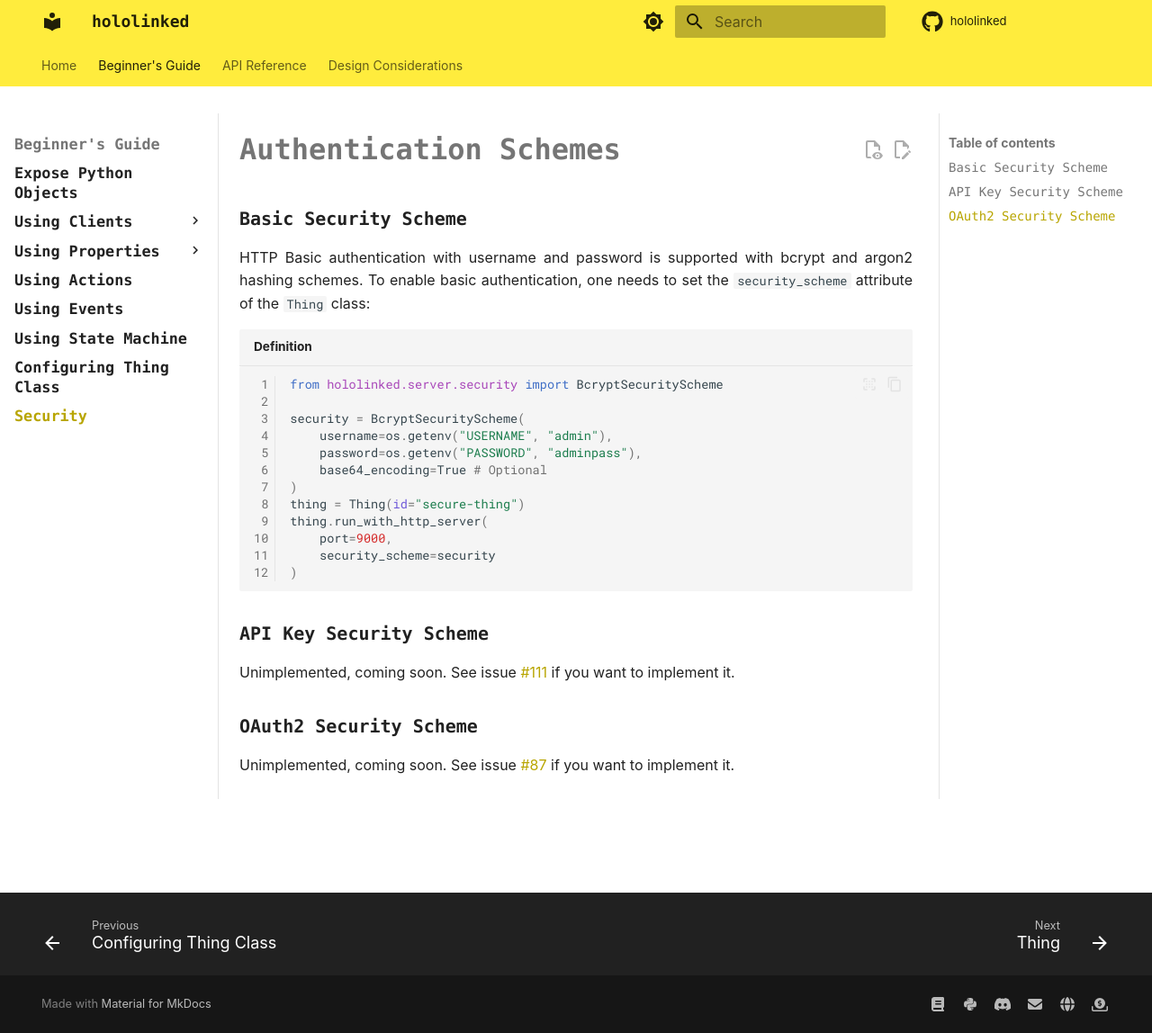
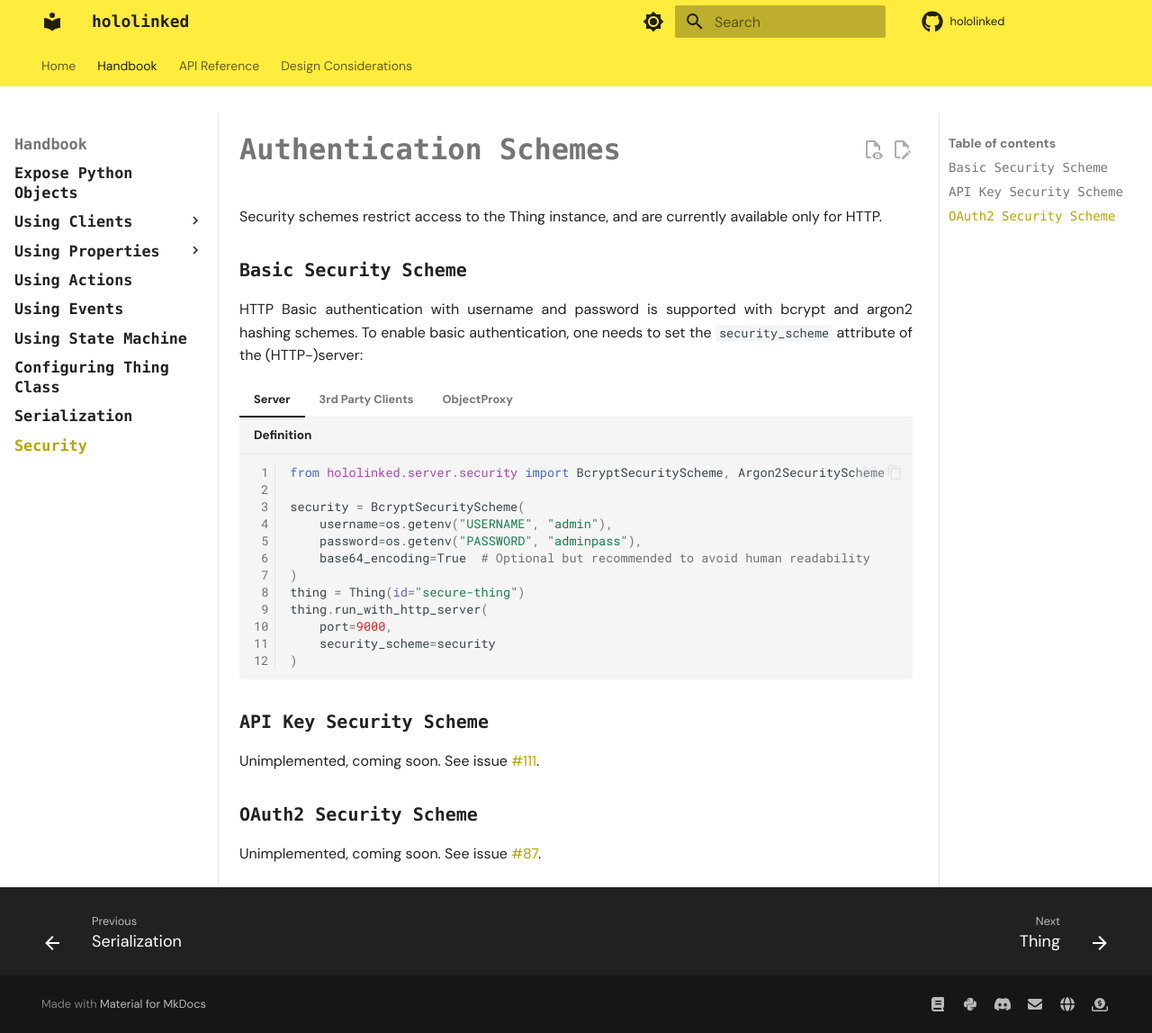
Before and after one commit to hololinked-dev/docs, an MkDocs documentation site: the page built from docs/beginners-guide/articles/security.md, in a window 1280 px wide and 1148 px high. Shown: the whole window at 90% size. Built offline with MkDocs 1.6.1 and Material for MkDocs 9.7.7, drawn with Linux system fonts in a browser that asks for light colours; some web fonts are replaced; comment, search, counter and statistics services are not loaded.

Commit message:
add serialization and security docs

````diff
--- a/docs/beginners-guide/articles/security.md
+++ b/docs/beginners-guide/articles/security.md
@@ -1,28 +1,61 @@
 # Authentication Schemes
+
+Security schemes restrict access to the Thing instance, and are currently available only for HTTP.
 
 ### Basic Security Scheme
 
-HTTP Basic authentication with username and password is supported with bcrypt and argon2 hashing schemes. To enable basic authentication, one needs to set the `security_scheme` attribute of the `Thing` class:
+HTTP Basic authentication with username and password is supported with bcrypt and argon2 hashing schemes. To enable basic authentication, one needs to set the `security_scheme` attribute of the (HTTP-)server:
 
-```py title="Definition" linenums="1"
-from hololinked.server.security import BcryptSecurityScheme
+=== "Server"
 
-security = BcryptSecurityScheme(
-    username=os.getenv("USERNAME", "admin"),
-    password=os.getenv("PASSWORD", "adminpass"),
-    base64_encoding=True # Optional
-)
-thing = Thing(id="secure-thing")
-thing.run_with_http_server(
-    port=9000,
-    security_scheme=security
-)
-```
+    ```py title="Definition" linenums="1"
+    from hololinked.server.security import BcryptSecurityScheme, Argon2SecurityScheme
+
+    security = BcryptSecurityScheme(
+        username=os.getenv("USERNAME", "admin"),
+        password=os.getenv("PASSWORD", "adminpass"),
+        base64_encoding=True  # Optional but recommended to avoid human readability
+    )
+    thing = Thing(id="secure-thing")
+    thing.run_with_http_server(
+        port=9000,
+        security_scheme=security
+    )
+    ```
+
+=== "3rd Party Clients"
+
+    ```py title="Usage" linenums="1"
+    import requests
+    from requests.auth import HTTPBasicAuth
+
+    response = requests.get(
+        "http://localhost:9000/properties/some_property",
+        auth=HTTPBasicAuth("admin", "adminpass")
+    )
+    print(response.json())
+    ```
+
+=== "ObjectProxy"
+
+    ```py title="Usage" linenums="1"
+    from hololinked.client import ClientFactory
+    from hololinked.client.security import HTTPBasicSecurityScheme
+
+    client = ClientFactory.http(
+        "http://localhost:9000/my-thing/resources/wot-td",
+        security_scheme=HTTPBasicSecurityScheme(
+            username="admin",
+            password="adminpass",
+            base64_encoding=True
+        )
+    )
+    ```
 
 ### API Key Security Scheme
 
-Unimplemented, coming soon. See issue [#111](https://github.com/hololinked-dev/hololinked/issues/111) if you want to implement it.
+Unimplemented, coming soon. See issue [#111](https://github.com/hololinked-dev/hololinked/issues/111).
 
 ### OAuth2 Security Scheme
 
-Unimplemented, coming soon. See issue [#87](https://github.com/hololinked-dev/hololinked/issues/87) if you want to implement it.
+Unimplemented, coming soon. See issue [#87](https://github.com/hololinked-dev/hololinked/issues/87).
--- a/mkdocs.yml
+++ b/mkdocs.yml
@@ -5,15 +5,13 @@
 edit_uri: https://github.com/hololinked-dev/docs/edit/main/docs/
 
 nav:
-  # landing page
   - Home:
       - Introduction: index.md
       - Installation: introduction/installation.md
       - Resources: introduction/resources.md
       - Contributing: introduction/contributing.md
       - License: introduction/license.md
-  # textbook like how-to tutorials
-  - Beginner's Guide:
+  - Handbook:
       - Expose Python Objects: beginners-guide/articles/servers.md
       - Using Clients:
           - Object Proxy: beginners-guide/articles/object-proxy.md
@@ -24,12 +22,9 @@
       - Using Actions: beginners-guide/articles/actions.md
       - Using Events: beginners-guide/articles/events.md
       - Using State Machine: beginners-guide/articles/state-machine.md
-      # - Connect to Things with Clients: beginners-guide/articles/clients.md
       - Configuring Thing Class: beginners-guide/articles/thing/index.md
+      - Serialization: beginners-guide/articles/serialization.md
       - Security: beginners-guide/articles/security.md
-      # - Using Different Protocols:
-      #     - Object Proxy: beginners-guide/articles/object-proxy.md
-      # - Serialization: beginners-guide/articles/serialization.md
   - API Reference:
       - Thing:
           - Thing: api-reference/thing/index.md
@@ -173,7 +168,7 @@
     - navigation.top
 
   font:
-    text: Delius
+    text: DM Sans
     heading: Lexend
     # Other useful fonts that we may use:
     # Lexend Deca
````
Also changed, not shown: docs/beginners-guide/articles/serialization.md (added, +138 -0 lines).
